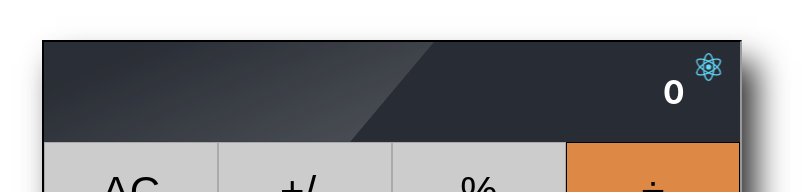
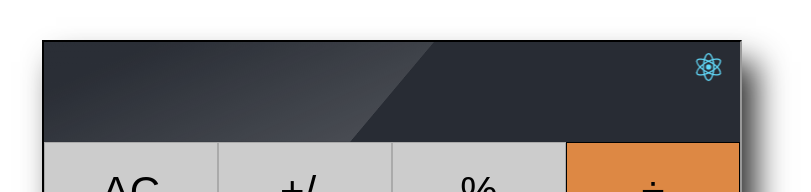
Before and after one commit to Aaron-RN/REACT-Calculator, a React (Create React App) app: page / in a window 1280 px wide. Shown: the top 192 px of the page, without its empty margins (248-1059 px from the left). Built offline with nearby package versions, Linux system fonts and the light colour scheme.

Commit message:
Update display.js
Brought over changes to m3-design branch

```diff
--- a/src/components/display.js
+++ b/src/components/display.js
@@ -2,27 +2,22 @@ import PropTypes from 'prop-types';
 import React from 'react';
 import logo from '../css/logo.svg';
 
-function Display(props) {
-  const { value, history } = props;
-
+const Display = ({ value }) => {
   return (
     <div className="display">
-      <div className="history">{history}</div>
-      {value || '0'}
+      {value}
       <img src={logo} className="App-logo" alt="logo" />
     </div>
   );
-}
+};
 
 // Specifies the default values for props:
 Display.defaultProps = {
   value: '0',
-  history: '',
 };
 
 Display.propTypes = {
   value: PropTypes.string,
-  history: PropTypes.string,
 };
 
 export default Display;
```
